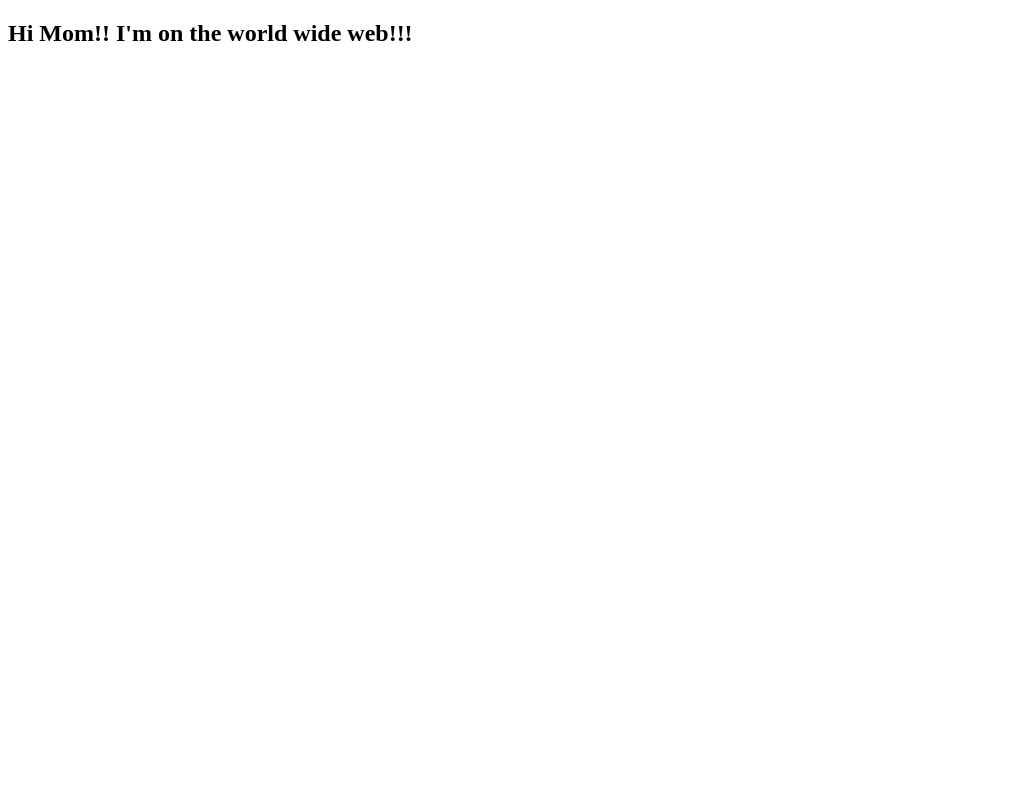
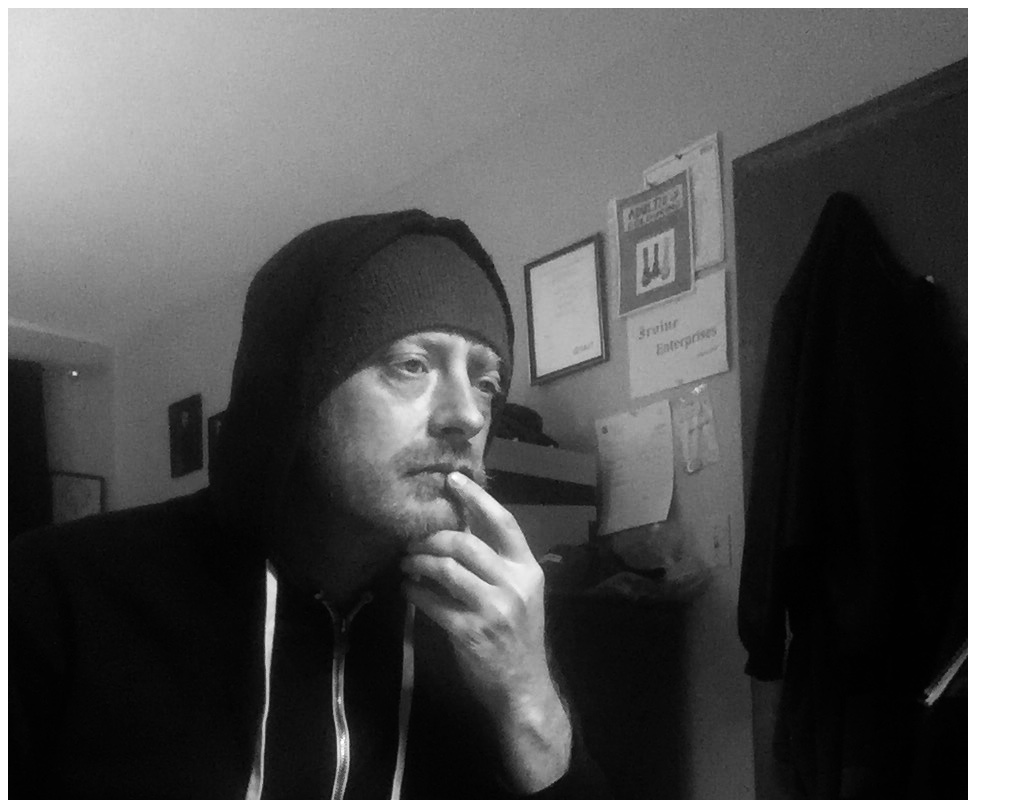
Before and after one commit to edirvine333/Test-Repository, a plain HTML site: page index.html in a window 1280 px wide. Shown: the top 800 px of the page, without its empty margins (0-1023 px from the left). Drawn offline with Linux system fonts and the light colour scheme.

Commit message:
added image

```diff
--- a/index.html
+++ b/index.html
@@ -6,6 +6,6 @@
   <title>Document</title>
 </head>
 <body>
-  <h2>Hi Mom!!  I'm on the world wide web!!!</h2>
+  <img src="IMG_1668.jpg" alt="An Image of Ed Irvine">
  </body>
 </html>
```
